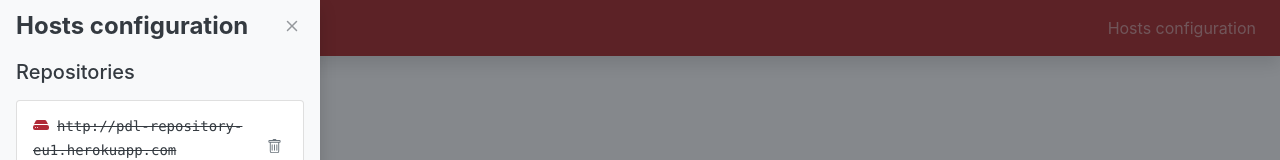
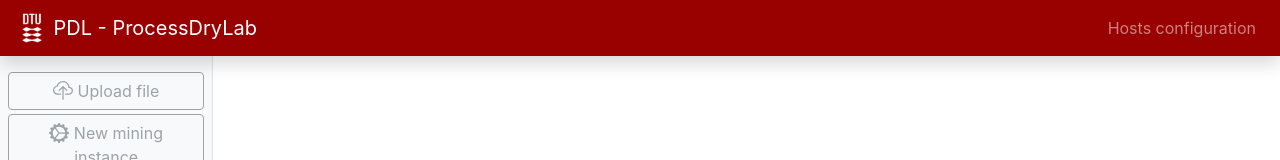
Before and after one commit to ProcessDryLab/dashboard-2, a Vue app: page / in a window 1280 px wide. Shown: the top 160 px of the page. Built offline with nearby package versions, Linux system fonts and the light colour scheme; no server answers.

Commit message:
Host sidebar hidden by default

```diff
--- a/src/components/SidebarHosts.vue
+++ b/src/components/SidebarHosts.vue
@@ -1,5 +1,5 @@
 <template>
-	<b-sidebar id="sidebar-1" title="Hosts configuration" shadow backdrop visible>
+	<b-sidebar id="sidebar-1" title="Hosts configuration" shadow backdrop>
 		<div class="px-3 py-2">
 			<h5 class="mb-3">Repositories</h5>
 			<b-list-group>
```
